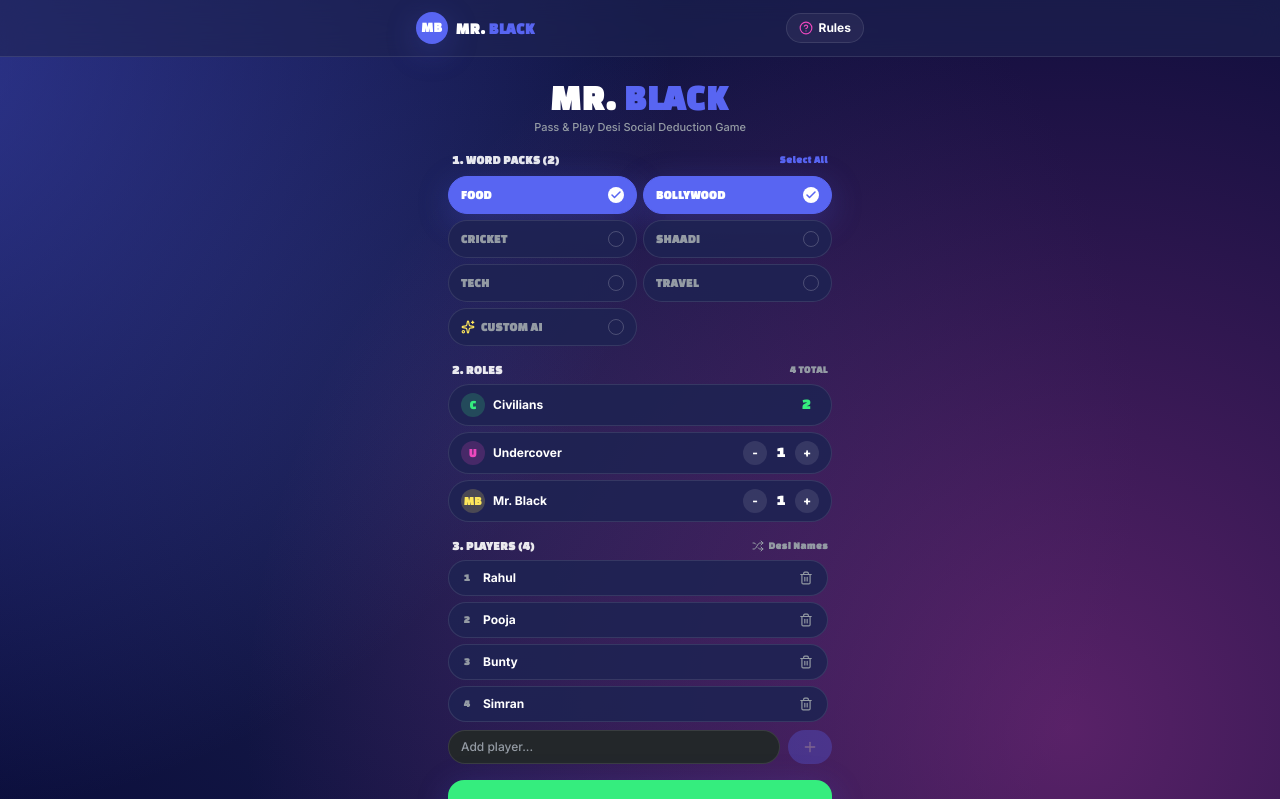
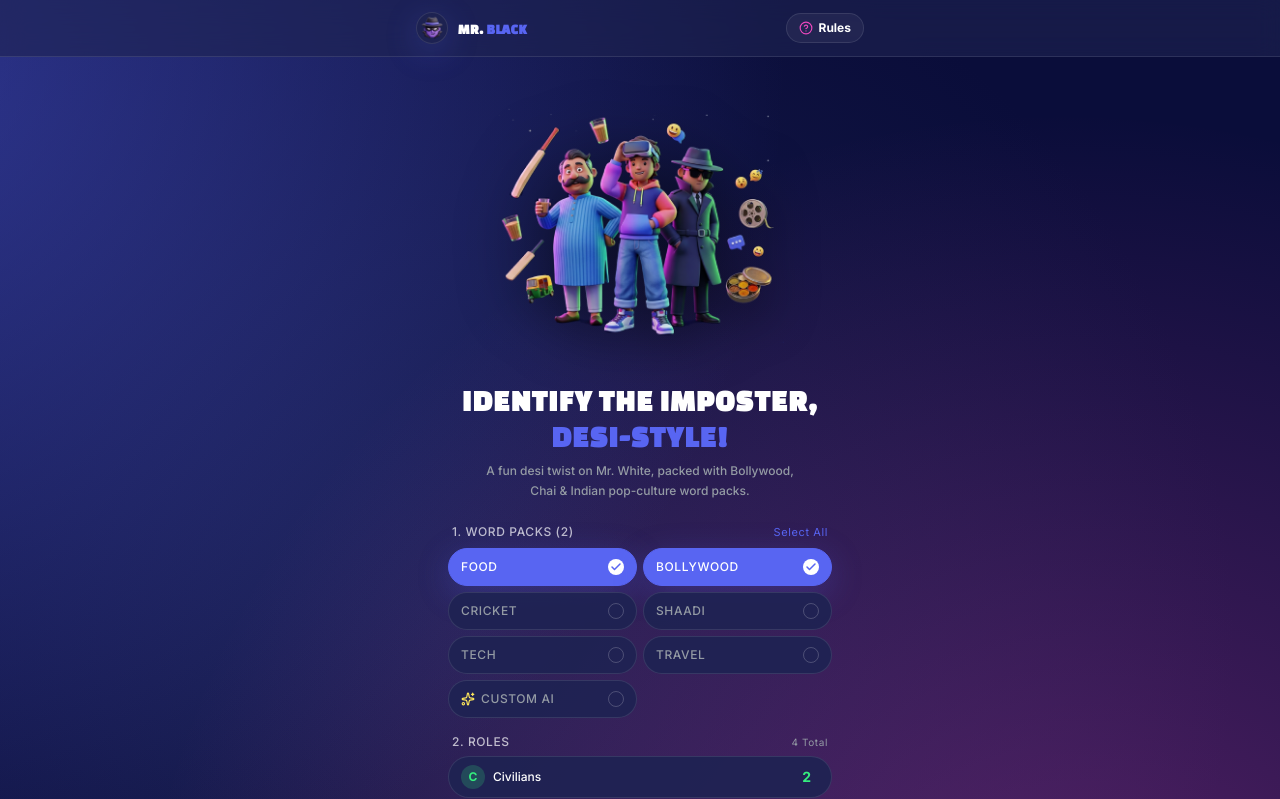
Before and after one commit to sidchigo/mrblack, a Next.js app: page / in a window 1280 px wide. Shown: the top 799 px of the page. Built offline with nearby package versions, Linux system fonts and the light colour scheme.

Commit message:
refactor(ui): polish lobby hero section, typography weights, and clean documentation

```diff
--- a/src/app/page.tsx
+++ b/src/app/page.tsx
@@ -198,13 +198,17 @@ export default function Home() {
         <div className="max-w-md mx-auto flex items-center justify-between">
           <button
             onClick={handleBackToLobby}
-            className="flex items-center gap-2 text-left group"
+            className="flex items-center gap-2.5 text-left group"
           >
-            <div className="w-8 h-8 rounded-xl bg-discord-primary flex items-center justify-center text-white font-extrabold font-discord-headline shadow-float group-hover:scale-105 transition-transform text-sm">
-              MB
+            <div className="w-8 h-8 rounded-xl overflow-hidden border border-white/10 shadow-float group-hover:scale-105 transition-transform bg-discord-surface-indigo/90 shrink-0">
+              <img
+                src="/logo.png"
+                alt="Mr. Black Logo"
+                className="w-full h-full object-cover"
+              />
             </div>
             <div>
-              <span className="font-extrabold font-discord-headline tracking-tight text-base text-white uppercase">
+              <span className="font-extrabold font-discord-headline tracking-tight text-sm text-white uppercase">
                 MR. <span className="text-discord-primary">BLACK</span>
               </span>
             </div>
--- a/src/components/Lobby.tsx
+++ b/src/components/Lobby.tsx
@@ -164,22 +164,35 @@ export function Lobby({ onStartGame }: LobbyProps) {
   const allBuiltInAndCommunityPacks = [...BUILT_IN_PACKS, ...communityPacks];
 
   return (
-    <div className="w-full max-w-sm mx-auto space-y-4 select-none pb-4">
-      {/* 1. Top Hero Title */}
-      <div className="text-center pt-1">
-        <h1 className="text-4xl font-black font-discord-headline tracking-tight text-white uppercase">
-          MR. <span className="text-discord-primary">BLACK</span>
-        </h1>
-        <p className="text-[11px] text-discord-muted font-medium pt-0.5">
-          Pass &amp; Play Desi Social Deduction Game
-        </p>
+    <div className="w-full max-w-sm mx-auto space-y-6 select-none pb-6">
+      {/* 1. Seamless Hero Section (Transparent Image directly above text) */}
+      <div className="text-center space-y-3 pt-2">
+        {/* Transparent 3D Character Artwork */}
+        <div className="w-full max-w-[290px] mx-auto flex items-center justify-center">
+          <img
+            src="/hero-banner-mobile.png"
+            alt="Mr. Black Desi Characters"
+            className="w-full h-auto object-contain drop-shadow-[0_12px_24px_rgba(0,0,0,0.5)]"
+          />
+        </div>
+
+        {/* Hero Headline & Subtitle */}
+        <div className="space-y-1.5 px-2">
+          <h1 className="text-2xl sm:text-3xl font-bold font-discord-headline text-white uppercase leading-[1.15] tracking-tight">
+            IDENTIFY THE IMPOSTER, <span className="text-discord-primary">DESI-STYLE!</span>
+          </h1>
+
+          <p className="text-xs text-discord-muted font-medium leading-relaxed max-w-xs mx-auto">
+            A fun desi twist on Mr. White, packed with Bollywood, Chai &amp; Indian pop-culture word packs.
+          </p>
+        </div>
       </div>
 
       {/* 2. Main Game Setup Surface (Single Unified Flow) */}
-      <div className="space-y-4">
+      <div className="space-y-4 font-sans">
         {/* Section: Word Categories */}
         <div className="space-y-2">
-          <div className="flex items-center justify-between text-xs font-black font-discord-headline uppercase text-white/90 px-1">
+          <div className="flex items-center justify-between text-xs font-medium tracking-wider uppercase text-white/70 px-1">
             <span>1. Word Packs ({selectedPackIds.length + (isAiPackActive && customTopic.trim() ? 1 : 0)})</span>
             <button
               onClick={() => {
@@ -189,7 +202,7 @@ export function Lobby({ onStartGame }: LobbyProps) {
                   setSelectedPackIds(allBuiltInAndCommunityPacks.map((p) => p.id));
                 }
               }}
-              className="text-[10px] text-discord-primary hover:underline font-bold"
+              className="text-[11px] text-discord-primary hover:underline font-normal normal-case"
             >
               {selectedPackIds.length === allBuiltInAndCommunityPacks.length ? 'Reset' : 'Select All'}
             </button>
@@ -203,17 +216,17 @@ export function Lobby({ onStartGame }: LobbyProps) {
                 <button
                   key={pack.id}
                   onClick={() => handleTogglePack(pack.id)}
-                  className={`px-3 py-2.5 rounded-xl text-left text-xs font-bold transition-all flex items-center justify-between border ${
+                  className={`px-3 py-2.5 rounded-xl text-left text-xs font-medium transition-all flex items-center justify-between border ${
                     isSelected
                       ? 'bg-discord-primary text-white border-discord-primary shadow-float'
                       : 'bg-discord-surface-indigo/90 hover:bg-discord-surface-indigo text-discord-muted hover:text-white border-white/10'
                   }`}
                 >
-                  <span className="truncate pr-1 font-discord-headline tracking-wide uppercase text-xs">{pack.name}</span>
+                  <span className="truncate pr-1 uppercase text-xs tracking-wider">{pack.name}</span>
                   <span
                     className={`w-4 h-4 rounded-md shrink-0 flex items-center justify-center text-[9px] ${
                       isSelected
-                        ? 'bg-white text-discord-primary font-black'
+                        ? 'bg-white text-discord-primary font-bold'
                         : 'border border-white/20'
                     }`}
                   >
@@ -223,10 +236,10 @@ export function Lobby({ onStartGame }: LobbyProps) {
               );
             })}
 
-            {/* Custom AI Pack Card - Sits cleanly as a pack card */}
+            {/* Custom AI Pack Card */}
             <button
               onClick={() => setIsAiPackActive(!isAiPackActive)}
-              className={`px-3 py-2.5 rounded-xl text-left text-xs font-bold transition-all flex items-center justify-between border ${
+              className={`px-3 py-2.5 rounded-xl text-left text-xs font-medium transition-all flex items-center justify-between border ${
                 isAiPackActive
                   ? 'bg-discord-magenta text-white border-discord-magenta shadow-float'
                   : 'bg-discord-surface-indigo/90 hover:bg-discord-surface-indigo text-discord-muted hover:text-white border-white/10'
@@ -234,12 +247,12 @@ export function Lobby({ onStartGame }: LobbyProps) {
             >
               <div className="flex items-center gap-1.5 truncate pr-1">
                 <Sparkles className="w-3.5 h-3.5 text-discord-yellow shrink-0" />
-                <span className="font-discord-headline tracking-wide uppercase text-xs">Custom AI</span>
+                <span className="uppercase text-xs font-medium tracking-wider">Custom AI</span>
               </div>
               <span
                 className={`w-4 h-4 rounded-md shrink-0 flex items-center justify-center text-[9px] ${
                   isAiPackActive
-                    ? 'bg-white text-discord-magenta font-black'
+                    ? 'bg-white text-discord-magenta font-bold'
                     : 'border border-white/20'
                 }`}
               >
@@ -265,10 +278,10 @@ export function Lobby({ onStartGame }: LobbyProps) {
           {/* Section: Trending Community Packs (when available) */}
           {communityPacks.length > 0 && (
             <div className="space-y-1.5 pt-1">
-              <div className="flex items-center justify-between text-xs font-black font-discord-headline uppercase text-white/90 px-1">
+              <div className="flex items-center justify-between text-xs font-medium tracking-wider uppercase text-white/70 px-1">
                 <span className="flex items-center gap-1.5 text-discord-green">
                   <span>🔥 Trending</span>
-                  <span className="text-[10px] text-discord-muted font-normal">({communityPacks.length})</span>
+                  <span className="text-[10px] text-discord-muted font-normal normal-case">({communityPacks.length})</span>
                 </span>
               </div>
               <div className="grid grid-cols-2 gap-1.5">
@@ -279,19 +292,19 @@ export function Lobby({ onStartGame }: LobbyProps) {
                       key={pack.id}
                       onClick={() => handleTogglePack(pack.id)}
                       title={pack.name}
-                      className={`px-3 py-2.5 rounded-xl text-left text-xs font-bold transition-all flex items-center justify-between border ${
+                      className={`px-3 py-2.5 rounded-xl text-left text-xs font-medium transition-all flex items-center justify-between border ${
                         isSelected
                           ? 'bg-discord-green text-black border-discord-green shadow-float'
                           : 'bg-discord-surface-indigo/90 hover:bg-discord-surface-indigo text-discord-muted hover:text-white border-white/10'
                       }`}
                     >
-                      <span className="truncate pr-1 font-discord-headline tracking-wide uppercase text-xs">
+                      <span className="truncate pr-1 uppercase text-xs tracking-wider">
                         {pack.name}
                       </span>
                       <span
                         className={`w-4 h-4 rounded-md shrink-0 flex items-center justify-center text-[9px] ${
                           isSelected
-                            ? 'bg-black text-discord-green font-black'
+                            ? 'bg-black text-discord-green font-bold'
                             : 'border border-white/20'
                         }`}
                       >
@@ -314,9 +327,9 @@ export function Lobby({ onStartGame }: LobbyProps) {
 
         {/* Section: Roles */}
         <div className="space-y-1.5">
-          <div className="flex items-center justify-between text-xs font-black font-discord-headline uppercase text-white/90 px-1">
+          <div className="flex items-center justify-between text-xs font-medium tracking-wider uppercase text-white/70 px-1">
             <span>2. Roles</span>
-            <span className="text-[10px] text-discord-muted font-bold">
+            <span className="text-[10px] text-discord-muted font-normal normal-case">
               {totalPlayers} Total
             </span>
           </div>
@@ -325,12 +338,12 @@ export function Lobby({ onStartGame }: LobbyProps) {
             {/* Civilians */}
             <div className="flex items-center justify-between px-3 py-2 rounded-xl bg-discord-surface-indigo/90 border border-white/10 text-xs">
               <div className="flex items-center gap-2">
-                <span className="w-6 h-6 rounded-lg bg-discord-green/20 text-discord-green font-black flex items-center justify-center text-xs font-discord-headline">
+                <span className="w-6 h-6 rounded-lg bg-discord-green/20 text-discord-green font-bold flex items-center justify-center text-xs">
                   C
                 </span>
-                <span className="font-bold text-white">Civilians</span>
+                <span className="font-medium text-white">Civilians</span>
               </div>
-              <span className="font-black font-discord-headline text-discord-green text-sm px-2">
+              <span className="font-bold text-discord-green text-sm px-2">
                 {civilianCount}
               </span>
             </div>
@@ -338,26 +351,34 @@ export function Lobby({ onStartGame }: LobbyProps) {
             {/* Undercover */}
             <div className="flex items-center justify-between px-3 py-2 rounded-xl bg-discord-surface-indigo/90 border border-white/10 text-xs">
               <div className="flex items-center gap-2">
-                <span className="w-6 h-6 rounded-lg bg-discord-magenta/20 text-discord-magenta font-black flex items-center justify-center text-xs font-discord-headline">
+                <span className="w-6 h-6 rounded-lg bg-discord-magenta/20 text-discord-magenta font-bold flex items-center justify-center text-xs">
                   U
                 </span>
-                <span className="font-bold text-white">Undercover</span>
+                <span className="font-medium text-white">Undercover</span>
               </div>
               <div className="flex items-center gap-2">
                 <button
-                  onClick={() => setUndercoverCount(Math.max(0, undercoverCount - 1))}
+                  onClick={() => {
+                    if (undercoverCount > 0 && civilianCount + 1 >= 1) {
+                      setUndercoverCount(undercoverCount - 1);
+                    }
+                  }}
                   disabled={undercoverCount <= 0}
-                  className="w-6 h-6 rounded-lg bg-white/10 hover:bg-white/20 disabled:opacity-20 text-white font-black flex items-center justify-center text-xs"
+                  className="w-6 h-6 rounded-lg bg-white/10 hover:bg-white/20 disabled:opacity-30 text-white font-semibold flex items-center justify-center text-sm transition-colors"
                 >
                   -
                 </button>
-                <span className="w-3 text-center font-black font-discord-headline text-white text-sm">
+                <span className="font-semibold text-white text-xs w-4 text-center">
                   {undercoverCount}
                 </span>
                 <button
-                  onClick={() => setUndercoverCount(undercoverCount + 1)}
+                  onClick={() => {
+                    if (civilianCount > 1) {
+                      setUndercoverCount(undercoverCount + 1);
+                    }
+                  }}
                   disabled={civilianCount <= 1}
-                  className="w-6 h-6 rounded-lg bg-white/10 hover:bg-white/20 disabled:opacity-20 text-white font-black flex items-center justify-center text-xs"
+                  className="w-6 h-6 rounded-lg bg-white/10 hover:bg-white/20 disabled:opacity-30 text-white font-semibold flex items-center justify-center text-sm transition-colors"
                 >
                   +
                 </button>
@@ -367,26 +388,34 @@ export function Lobby({ onStartGame }: LobbyProps) {
             {/* Mr. Black */}
             <div className="flex items-center justify-between px-3 py-2 rounded-xl bg-discord-surface-indigo/90 border border-white/10 text-xs">
               <div className="flex items-center gap-2">
-                <span className="w-6 h-6 rounded-lg bg-discord-yellow/20 text-discord-yellow font-black flex items-center justify-center text-xs font-discord-headline">
+                <span className="w-6 h-6 rounded-lg bg-discord-yellow/20 text-discord-yellow font-bold flex items-center justify-center text-xs">
                   MB
                 </span>
-                <span className="font-bold text-white">Mr. Black</span>
+                <span className="font-medium text-white">Mr. Black</span>
               </div>
               <div className="flex items-center gap-2">
                 <button
-                  onClick={() => setMrblackCount(Math.max(0, mrblackCount - 1))}
+                  onClick={() => {
+                    if (mrblackCount > 0 && civilianCount + 1 >= 1) {
+                      setMrblackCount(mrblackCount - 1);
+                    }
+                  }}
                   disabled={mrblackCount <= 0}
-                  className="w-6 h-6 rounded-lg bg-white/10 hover:bg-white/20 disabled:opacity-20 text-white font-black flex items-center justify-center text-xs"
+                  className="w-6 h-6 rounded-lg bg-white/10 hover:bg-white/20 disabled:opacity-30 text-white font-semibold flex items-center justify-center text-sm transition-colors"
                 >
                   -
                 </button>
-                <span className="w-3 text-center font-black font-discord-headline text-white text-sm">
+                <span className="font-semibold text-white text-xs w-4 text-center">
                   {mrblackCount}
                 </span>
                 <button
-                  onClick={() => setMrblackCount(mrblackCount + 1)}
+                  onClick={() => {
+                    if (civilianCount > 1) {
+                      setMrblackCount(mrblackCount + 1);
+                    }
+                  }}
                   disabled={civilianCount <= 1}
-                  className="w-6 h-6 rounded-lg bg-white/10 hover:bg-white/20 disabled:opacity-20 text-white font-black flex items-center justify-center text-xs"
+                  className="w-6 h-6 rounded-lg bg-white/10 hover:bg-white/20 disabled:opacity-30 text-white font-semibold flex items-center justify-center text-sm transition-colors"
                 >
                   +
                 </button>
@@ -397,11 +426,11 @@ export function Lobby({ onStartGame }: LobbyProps) {
 
         {/* Section: Players */}
         <div className="space-y-1.5">
-          <div className="flex items-center justify-between text-xs font-black font-discord-headline uppercase text-white/90 px-1">
+          <div className="flex items-center justify-between text-xs font-medium tracking-wider uppercase text-white/70 px-1">
             <span>3. Players ({players.length})</span>
             <button
               onClick={handleRandomizeNames}
-              className="flex items-center gap-1 text-[10px] text-discord-muted hover:text-white font-bold"
+              className="flex items-center gap-1 text-[11px] text-discord-primary hover:underline font-normal normal-case"
             >
               <Shuffle className="w-3 h-3" />
               Desi Names
@@ -415,7 +444,7 @@ export function Lobby({ onStartGame }: LobbyProps) {
                 key={idx}
                 className="flex items-center gap-2 bg-discord-surface-indigo/90 border border-white/10 px-2.5 py-1.5 rounded-xl"
               >
-                <span className="text-[10px] font-black font-discord-headline text-discord-muted w-4 text-center">
+                <span className="text-[10px] font-medium text-discord-muted w-4 text-center">
                   {idx + 1}
                 </span>
                 <input
@@ -424,7 +453,7 @@ export function Lobby({ onStartGame }: LobbyProps) {
                   onChange={(e) => handlePlayerNameChange(idx, e.target.value)}
                   placeholder={`Player ${idx + 1}`}
                   maxLength={18}
-                  className="flex-1 bg-transparent text-xs font-bold text-white outline-none placeholder:text-discord-muted"
+                  className="flex-1 bg-transparent text-xs font-medium text-white outline-none placeholder:text-discord-muted"
                 />
                 {players.length > 3 && (
                   <button
@@ -447,12 +476,12 @@ export function Lobby({ onStartGame }: LobbyProps) {
               onKeyDown={(e) => e.key === 'Enter' && handleAddPlayer()}
               placeholder="Add player..."
               maxLength={18}
-              className="flex-1 bg-discord-surface-onyx border border-white/10 rounded-xl px-3 py-2 text-xs text-white placeholder:text-discord-muted outline-none focus:border-discord-primary transition-all"
+              className="flex-1 bg-discord-surface-onyx border border-white/10 rounded-xl px-3 py-2 text-xs text-white placeholder:text-discord-muted outline-none focus:border-discord-primary transition-all font-medium"
             />
             <button
               onClick={handleAddPlayer}
               disabled={!newPlayerName.trim()}
-              className="bg-discord-primary hover:bg-discord-primary-hover disabled:opacity-30 text-white font-black px-3.5 py-2 rounded-xl text-xs transition-all flex items-center justify-center"
+              className="bg-discord-primary hover:bg-discord-primary-hover disabled:opacity-30 text-white font-medium px-3.5 py-2 rounded-xl text-xs transition-all flex items-center justify-center"
             >
               <Plus className="w-4 h-4" />
             </button>
@@ -464,17 +493,17 @@ export function Lobby({ onStartGame }: LobbyProps) {
       <button
         onClick={handleStart}
         disabled={!isValidConfig || aiGenerating}
-        className="w-full bg-discord-green hover:bg-discord-green-hover disabled:opacity-30 text-discord-ink-dark font-black font-discord-headline text-base py-4 px-6 rounded-2xl shadow-float flex items-center justify-center gap-2 transition-all transform active:scale-98 tracking-wide uppercase mt-2"
+        className="w-full bg-discord-green hover:bg-discord-green-hover disabled:opacity-30 text-black font-bold text-sm py-3.5 px-6 rounded-2xl shadow-float flex items-center justify-center gap-2 transition-all transform active:scale-98 tracking-wider uppercase mt-2 font-sans"
       >
         {aiGenerating ? (
           <>
-            <Sparkles className="w-5 h-5 animate-spin" />
+            <Sparkles className="w-4 h-4 animate-spin" />
             <span>Creating AI Pack...</span>
           </>
         ) : (
           <>
             <span>START GAME</span>
-            <ArrowRight className="w-5 h-5" />
+            <ArrowRight className="w-4 h-4 stroke-[2.5]" />
           </>
         )}
       </button>
```
Also changed, not shown: src/components/PassAndPlayReveal.tsx (+7 -7 lines), 1 other file (tests, documents, lock files or other folders).
